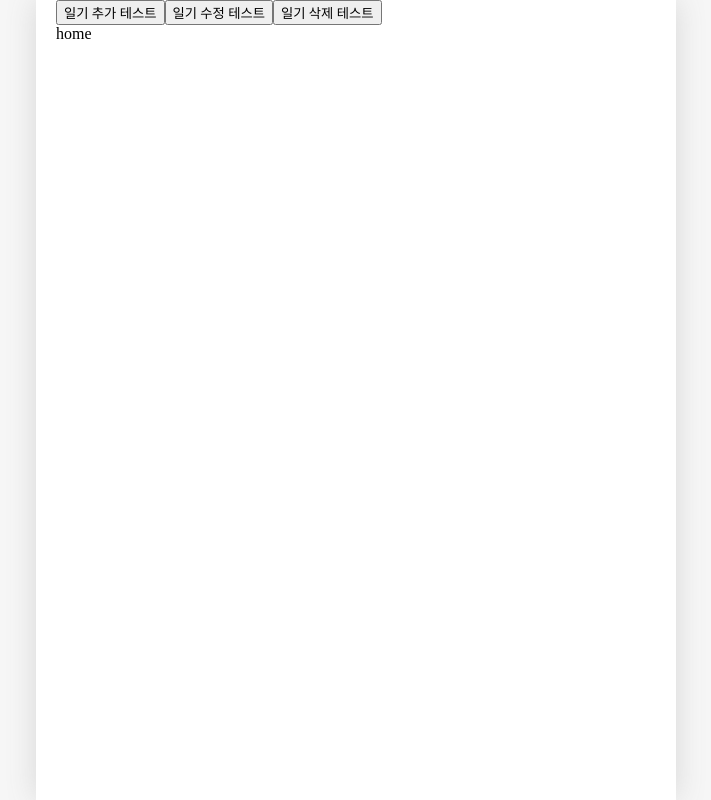
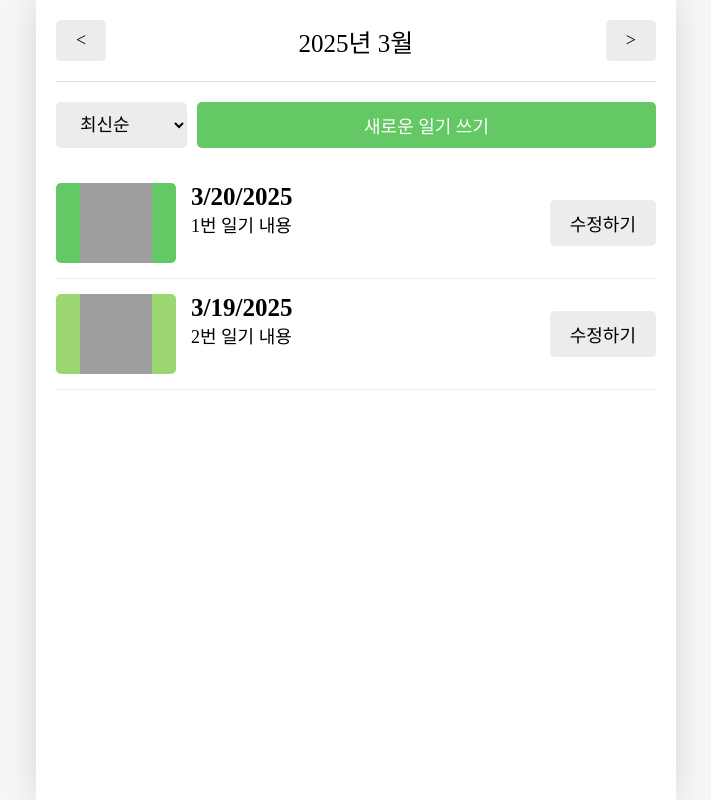
Before and after one commit to 7dong7/simple-react-impl, a React (Vite) app in the folder emotional_diary/: page / in a window 1280 px wide. Shown: the whole page, without its empty margins (284-995 px from the left). Built offline with nearby package versions, Linux system fonts and the light colour scheme; grey boxes are pictures that could not be loaded; a web font is replaced by a local one.

Commit message:
감정 일기장 - Home 페이지 UI Home 페이지 기능 (날짜 변경, 순서 정렬)

```diff
--- a/emotional_diary/src/App.jsx
+++ b/emotional_diary/src/App.jsx
@@ -29,20 +29,26 @@
 const mockData = [
     {
         id: 1,
-        createDate: new Date().getTime(),
+        createdDate: new Date("2025-03-20").getTime(),
         emotionId: 1,
         content: "1번 일기 내용"
     },
     {
         id: 2,
-        createDate: new Date().getTime(),
+        createdDate: new Date("2025-03-19").getTime(),
         emotionId: 2,
         content: "2번 일기 내용"
+    },
+    {
+        id: 3,
+        createdDate: new Date("2025-02-11").getTime(),
+        emotionId: 3,
+        content: "3번 일기 내용"
     }
 ]
 
-const DiaryStateContext = createContext(); // data context
-const DiaryDispatchContext = createContext(); // 함수 context
+export const DiaryStateContext = createContext(); // data context
+export const DiaryDispatchContext = createContext(); // 함수 context
 
 // === 외부 함수
 function reducer(state, action) {
@@ -60,30 +66,30 @@
 
 function App() {
     const [data, dispatch] = useReducer(reducer, mockData); // 함수 외부에서 관리
-    const idRef = useRef(3);
+    const idRef = useRef(4);
 
 // 새로운 일기 추가
-    const onCreate = (createDate, emotionId, content) => {
+    const onCreate = (createdDate, emotionId, content) => {
         console.log("새로운 일기 작성");
         // 새로운 일기를 추가하는 기능
         dispatch({
             type:"CREATE",
             data: {
                 id: idRef.current++,
-                createDate,
+                createdDate,
                 emotionId,
                 content,
             }
         });
     }
 // 기존 일기 수정
-    const onUpdate = (id, createDate, emotionId, content) => {
+    const onUpdate = (id, createdDate, emotionId, content) => {
         console.log("기존 일기 수정");
         dispatch({
             type: "UPDATE",
             data:{
                 id,
-                createDate,
+                createdDate,
                 emotionId,
                 content,
             }
@@ -100,21 +106,6 @@
 
     return (
         <>
-            <button onClick={() => {
-                onCreate(new Date().getTime(), 1, "hello")
-            }}>
-                일기 추가 테스트
-            </button>
-            <button onClick={() => {
-                onUpdate(1, new Date().getTime(), 3, "수정된 일기입니다");
-            }}>
-                일기 수정 테스트
-            </button>
-            <button onClick={() => {
-                onDelete(1);
-            }}>
-                일기 삭제 테스트
-            </button>
             <DiaryStateContext.Provider value={data}>
                 <DiaryDispatchContext.Provider value={{
                     onDelete, onUpdate, onCreate
--- /dev/null
+++ b/emotional_diary/src/components/DiaryItem.css
@@ -0,0 +1,62 @@
+.DiaryItem {
+    display: flex;
+    gap:15px;
+    justify-content: space-between;
+
+    padding: 15px 0;
+    border-bottom: 1px solid rgb(236, 236, 236);
+}
+
+.DiaryItem .img_section {
+    min-width: 120px;
+    height: 80px;
+
+    display: flex;
+    justify-content: center;
+    cursor: pointer;
+
+    border-radius: 5px;
+}
+
+.DiaryItem .img_section > img {
+    width: 60%;
+}
+
+.DiaryItem .img_section_1 {
+    background-color: rgb(100, 201, 100);
+}
+
+.DiaryItem .img_section_2 {
+    background-color: rgb(157, 215, 114);
+}
+
+.DiaryItem .img_section_3 {
+    background-color: rgb(253, 206, 23);
+}
+
+.DiaryItem .img_section_4 {
+    background-color: rgb(253, 132, 70);
+}
+
+.DiaryItem .img_section_5 {
+    background-color: rgb(253, 86, 95);
+}
+
+.DiaryItem .info_section {
+    flex:1;
+    cursor:pointer;
+}
+
+.DiaryItem .info_section .create_date {
+    font-weight: bold;
+    font-size: 25px;
+}
+
+.DiaryItem .info_section .content {
+    font-size: 18px;
+}
+
+.DiaryItem .button_section {
+    min-width: 70px;
+    align-content: center;
+}
--- /dev/null
+++ b/emotional_diary/src/components/DiaryItem.jsx
@@ -0,0 +1,41 @@
+import {getEmotionImage} from "../util/get-emotion-image.js";
+
+import Button from "./Button.jsx";
+
+import "./DiaryItem.css";
+
+import { useNavigate } from "react-router-dom"; // 네비게이션 사용
+
+const DiaryItem = ({id, emotionId, createdDate, content}) => {
+    // 네비게이션 호출
+    const nav = useNavigate();
+
+    return (
+        <div className={"DiaryItem"}>
+            <div
+                className={`img_section img_section_${emotionId}`}
+                onClick={()=>nav(`/diary/${id}`)} >
+                <img src={getEmotionImage(emotionId)}/>
+            </div>
+
+            <div
+                className={"info_section"}
+                onClick={()=>nav(`/diary/${id}`)} >
+                <div className={"create_date"}>
+                    {new Date(createdDate).toLocaleDateString()}
+                </div>
+                <div className={"content"}>
+                    {content}
+                </div>
+            </div>
+
+            <div className={"button_section"}>
+                <Button
+                    text={"수정하기"}
+                    onClick={()=>nav(`/edit/${id}`)} />
+            </div>
+        </div>
+    );
+}
+
+export default DiaryItem;
--- /dev/null
+++ b/emotional_diary/src/components/DiaryList.css
@@ -0,0 +1,20 @@
+.DiaryList .menu_bar {
+    margin:20px 0;
+
+    display: flex;
+    gap: 10px;
+}
+
+.DiaryList .menu_bar select {
+    background-color: rgb(236, 236, 236);
+    border:none;
+    border-radius: 5px;
+
+    padding:10px 20px;
+    font-size: 18px;
+    cursor: pointer;
+}
+
+.DiaryList .menu_bar button {
+    flex: 1;
+}
--- /dev/null
+++ b/emotional_diary/src/components/DiaryList.jsx
@@ -0,0 +1,51 @@
+import Button from "./Button.jsx";
+import DiaryItem from "./DiaryItem.jsx";
+
+// 네비게이션
+import { useNavigate } from "react-router-dom";
+import { useState } from "react";
+
+// css
+import "./DiaryList.css";
+
+const DiaryList = ({data}) => {
+    const nav = useNavigate();
+
+    const [sortType, setSortType] = useState("latest");
+
+    const onChangeSortType = (e) => {
+        setSortType(e.target.value);
+    }
+
+    const getSortedData = () => {
+        return data.toSorted((a, b) => {
+
+            if (sortType === "oldest") {
+                return Number(a.createdDate) - Number(b.createdDate);
+            } else {
+                return Number(b.createdDate) - Number(a.createdDate);
+            }
+        });
+    }
+
+    const sortedData = getSortedData();
+
+    return (
+        <div className="DiaryList">
+            <div className="menu_bar">
+                <select onChange={onChangeSortType} >
+                    <option value={"latest"}>최신순</option>
+                    <option value={"oldest"}>오래된 순</option>
+                </select>
+                <Button text={"새로운 일기 쓰기"} type={"POSITIVE"}
+                    onClick={() => nav(`/new`)}/>
+            </div>
+
+            <div className="list_wrapper">
+                {sortedData.map((item) => <DiaryItem key={item.id} {...item}/>)}
+            </div>
+        </div>
+    );
+}
+
+export default DiaryList;
--- a/emotional_diary/src/pages/Home.jsx
+++ b/emotional_diary/src/pages/Home.jsx
@@ -1,12 +1,48 @@
 import { useSearchParams } from "react-router-dom"; // 쿼리스트링 받는방법
+import Header from "../components/Header.jsx";
+import Button from "../components/Button.jsx";
+import DiaryList from "../components/DiaryList.jsx";
+
+// hook
+import { useState, useContext } from "react";
+
+// context
+import { DiaryStateContext } from "../App.jsx";
+
+
+// 선택된 달에 해당하는 데이터만 출력
+const getMonthlyData = (pivotDate, data) => {
+    // 달의 시작
+    const beginTime = new Date(pivotDate.getFullYear(), pivotDate.getMonth(), 1, 0, 0, 0).getTime();
+    // 달의 끝 - 다음 달의 0일로 설정하면 그 전달의 마지막날로 설정된다
+    const endTime = new Date(pivotDate.getFullYear(), pivotDate.getMonth() + 1, 0, 23, 59, 59).getTime();
+
+    return data.filter((item) => beginTime <= item.createdDate && item.createdDate <= endTime)
+}
+
 
 // 메인 페이지를 렌더링
 const Home = () => {
-    const [params, setParams] = useSearchParams(); // 쿼리스트링 받는방법
+    const data = useContext(DiaryStateContext);
+    const [pivotDate, setPivotDate] = useState(new Date()); // 날짜 state
+
+    // 월별로 날짜를 이동시키는 기능
+    const onIncreaseMonth = () => {
+        setPivotDate(new Date(pivotDate.getFullYear(), pivotDate.getMonth() + 1))
+    }
+    const onDecreaseMonth = () => {
+        setPivotDate(new Date(pivotDate.getFullYear(), pivotDate.getMonth() - 1))
+    }
+
+    const monthlyData = getMonthlyData(pivotDate, data);
 
     return (
         <div>
-            home
+            <Header
+                title={`${pivotDate.getFullYear()}년 ${pivotDate.getMonth()+1}월`}
+                leftChild={<Button text={"<"} onClick={onDecreaseMonth}/>}
+                rightChild={<Button text={">"} onClick={onIncreaseMonth}/>} />
+            <DiaryList data={monthlyData}/>
         </div>
     );
 };
```
Also changed, not shown: 1 other file (tests, documents, lock files or other folders).
